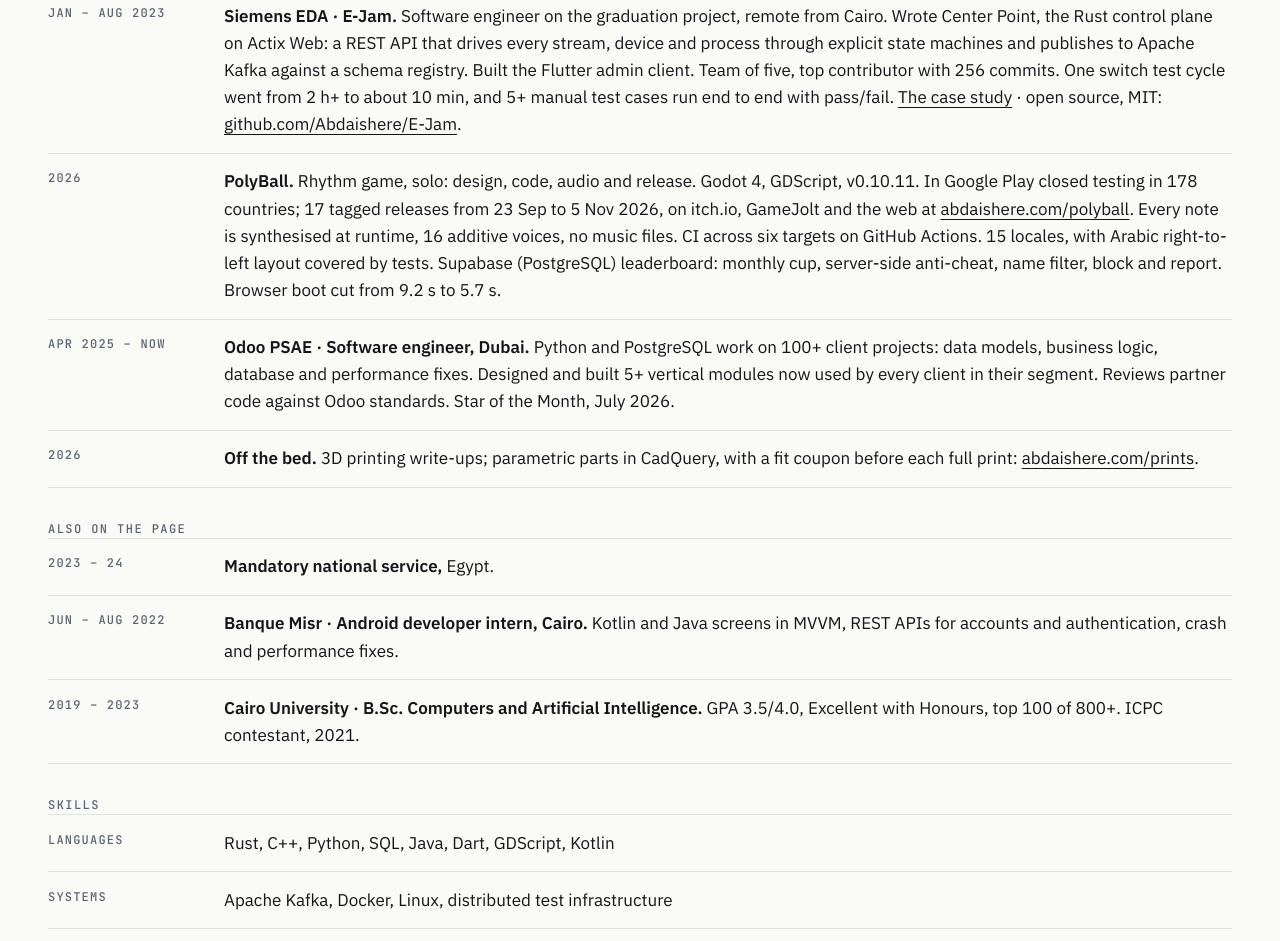
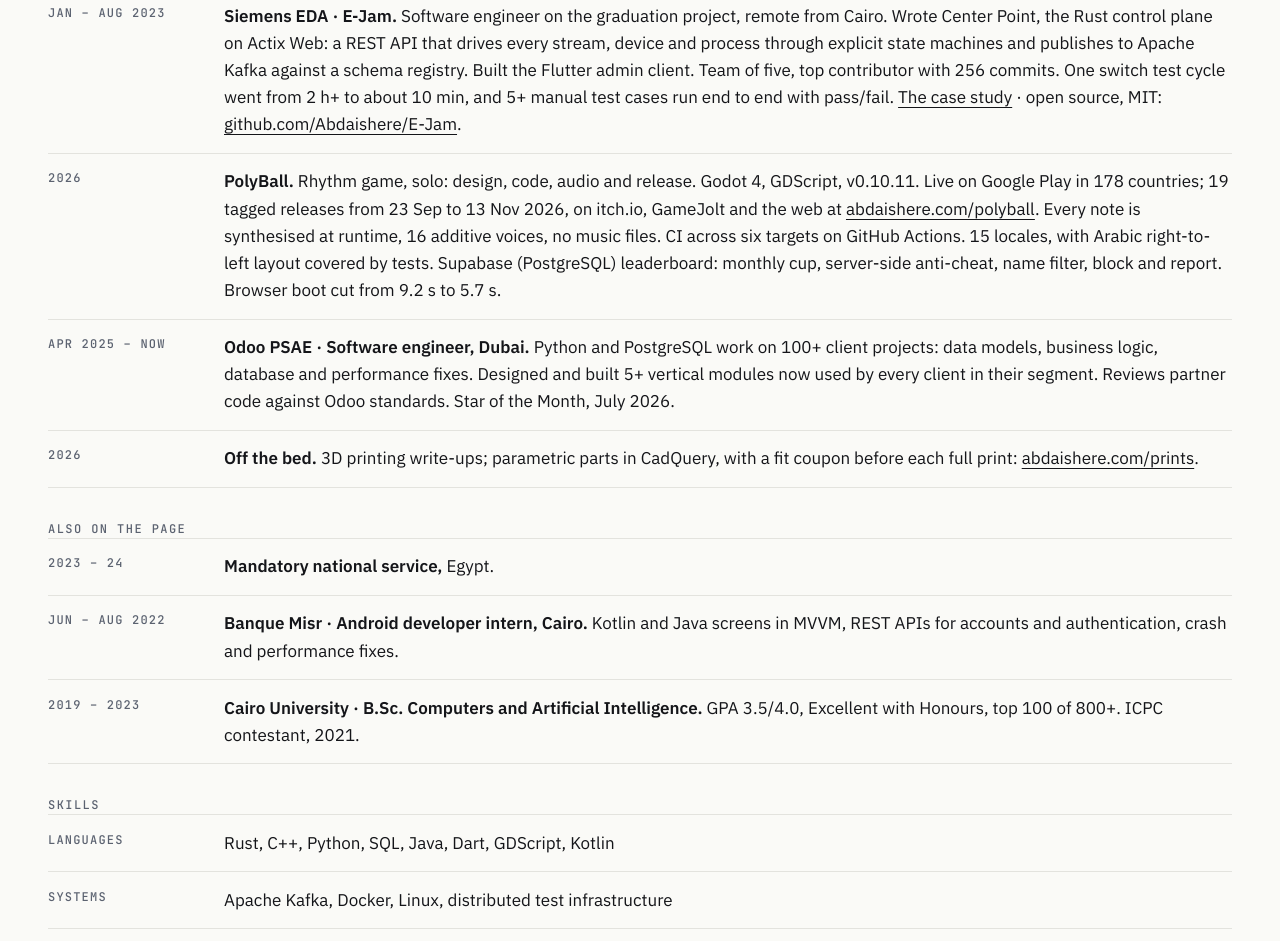
Before and after one commit to Abdaishere/abdaishere.github.io, a plain HTML site: page cv/index.html in a window 1280 px wide. Shown: the part 2321-3262 px from the top of the page. Drawn offline with Linux system fonts and the light colour scheme.

```diff
--- a/cv/index.html
+++ b/cv/index.html
@@ -133,7 +133,7 @@
       </div>
       <ol role="list" class="rows" aria-label="Highlights">
         <li id="ejam"><span class="when">Jan – Aug 2023</span><span class="what"><b>Siemens EDA · E‑Jam.</b> Software engineer on the graduation project, remote from Cairo. Wrote Center Point, the Rust control plane on Actix Web: a REST API that drives every stream, device and process through explicit state machines and publishes to Apache Kafka against a schema registry. Built the Flutter admin client. Team of five, top contributor with 256 commits. One switch test cycle went from 2&nbsp;h+ to about 10&nbsp;min, and 5+ manual test cases run end to end with pass/fail. <a href="/e-jam/">The case study</a> · open source, MIT: <a href="https://github.com/Abdaishere/E-Jam">github.com/Abdaishere/E-Jam</a>.</span></li>
-        <li id="polyball"><span class="when">2026</span><span class="what"><b>PolyBall.</b> Rhythm game, solo: design, code, audio and release. Godot 4, GDScript, v0.10.11. In Google Play closed testing in 178 countries; 17 tagged releases from 23 Sep to 5 Nov 2026, on itch.io, GameJolt and the web at <a href="/polyball/">abdaishere.com/polyball</a>. Every note is synthesised at runtime, 16 additive voices, no music files. CI across six targets on GitHub Actions. 15 locales, with Arabic right-to-left layout covered by tests. Supabase (PostgreSQL) leaderboard: monthly cup, server-side anti-cheat, name filter, block and report. Browser boot cut from 9.2 s to 5.7 s.</span></li>
+        <li id="polyball"><span class="when">2026</span><span class="what"><b>PolyBall.</b> Rhythm game, solo: design, code, audio and release. Godot 4, GDScript, v0.10.11. Live on Google Play in 178 countries; 19 tagged releases from 23 Sep to 13 Nov 2026, on itch.io, GameJolt and the web at <a href="/polyball/">abdaishere.com/polyball</a>. Every note is synthesised at runtime, 16 additive voices, no music files. CI across six targets on GitHub Actions. 15 locales, with Arabic right-to-left layout covered by tests. Supabase (PostgreSQL) leaderboard: monthly cup, server-side anti-cheat, name filter, block and report. Browser boot cut from 9.2 s to 5.7 s.</span></li>
         <li id="odoo"><span class="when">Apr 2025 – now</span><span class="what"><b>Odoo PSAE · Software engineer, Dubai.</b> Python and PostgreSQL work on 100+ client projects: data models, business logic, database and performance fixes. Designed and built 5+ vertical modules now used by every client in their segment. Reviews partner code against Odoo standards. Star of the Month, July 2026.</span></li>
         <li id="prints"><span class="when">2026</span><span class="what"><b>Off the bed.</b> 3D printing write-ups; parametric parts in CadQuery, with a fit coupon before each full print: <a href="/prints/">abdaishere.com/prints</a>.</span></li>
       </ol>
```
